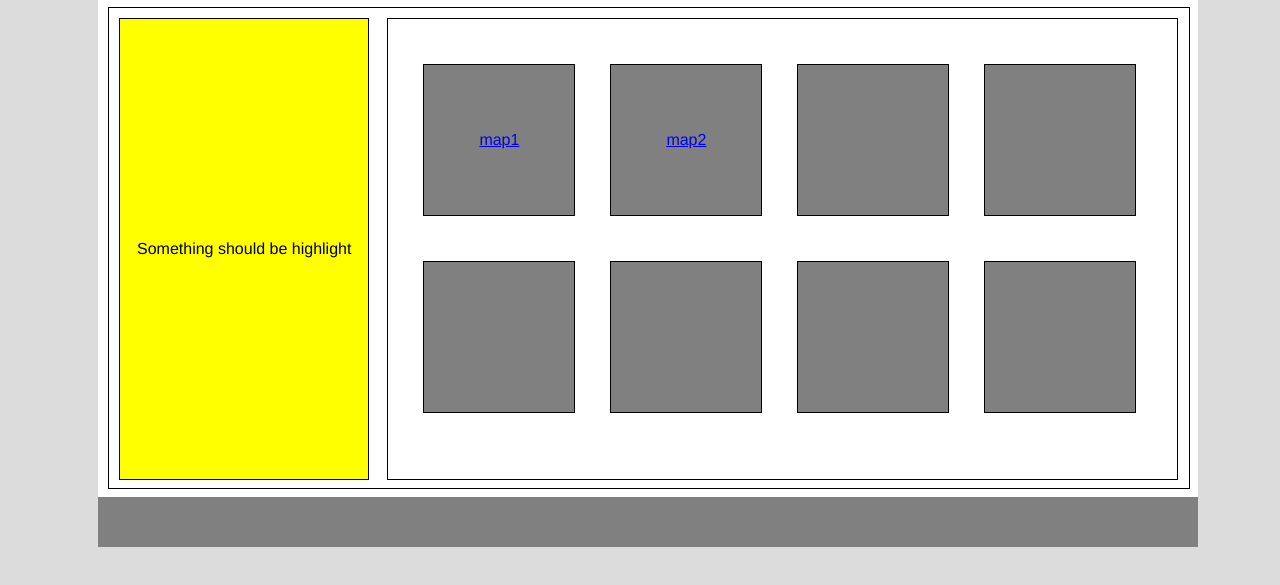
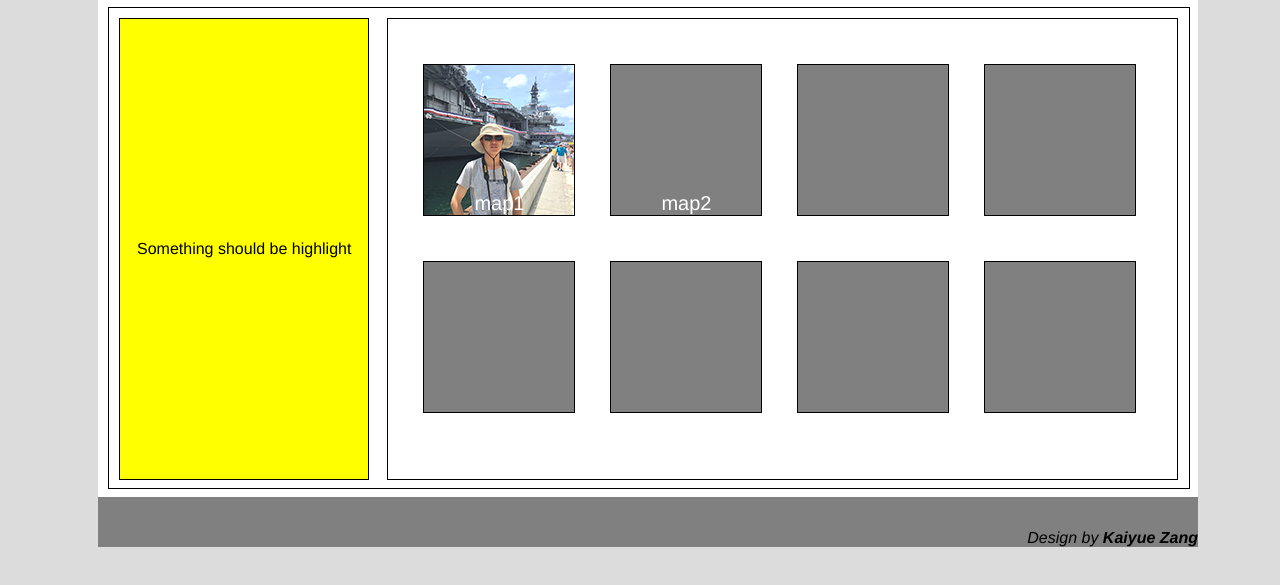
Before and after one commit to AndyZ-Salz/Geovisualization_Demo, a plain HTML site: page Homepage/index.html in a window 1280 px wide. Shown: the part 61-646 px from the top of the page. Drawn offline with Linux system fonts and the light colour scheme.

Commit message:
[AndyZ][up]Entry

```diff
--- a/Homepage/css/style.css
+++ b/Homepage/css/style.css
@@ -15,9 +15,6 @@ body {
 }
 
 
-
-
-
 /*Set label's style*/
 
 .top {
@@ -29,16 +26,17 @@ body {
     align-items: center;
 }
 
-.bottom {}
+.bottom {
+    display: flex;
+    justify-content: flex-end;
+    align-items: flex-end;
+}
 
 .label {
     background: grey;
     height: 50px;
     width: 1100px;
 }
-
-
-
 
 
 /*Set mainpart's style*/
@@ -50,9 +48,6 @@ body {
     height: 480px;
     padding: 10px;
 }
-
-
-
 
 
 /*Margin set*/
@@ -81,7 +76,6 @@ body {
 }
 
 
-
 /*Leftside setting*/
 
 #leftBody {
@@ -94,17 +88,22 @@ body {
 }
 
 
-
-
 /*Rightside setting*/
 
 #rightBody {
-/*    background: yellow;*/
+    /*    background: yellow;*/
     height: 100%;
     width: 100%;
 }
 
+.mapName{
+    color:white;
+    text-decoration:none;
+    font-size: 20px;
+}
+
 .box {
+
     background: gray;
     float: left;
     border: thin solid #000000;
@@ -112,11 +111,15 @@ body {
     width: 150px;
     display: flex;
     justify-content: center;
-    align-items: center;
+    align-items: flex-end;
     margin-top: 45px;
     margin-left: 35px;
 }
 
-#box1 {}
+#box1 {
+    background-image:url(../image/map1.png);
+    background-size:100% 100%;
+
+}
 
 #box2 {}
--- a/Homepage/index.html
+++ b/Homepage/index.html
@@ -22,8 +22,8 @@
                 <div id="right">
                     <div class="mar">
                         <div id="rightBody">
-                            <div class="box" id="box1"><a href="../map1/map1.html">map1</a></div>
-                            <div class="box" id="box2"><a href="../map2/map2.html">map2</a></div>
+                            <a class="mapName" href="../map1/map1.html"><div class="box" id="box1">map1</div></a>
+                            <a class="mapName" href="../map2/map2.html"><div class="box" id="box2">map2</div></a>
                             <div class="box" id="box3"></div>
                             <div class="box" id="box4"></div>
                             <div class="box" id="box5"></div>
@@ -35,7 +35,7 @@
                 </div>
             </div>
         </div>
-        <div class="label bottom"></div>
+        <div class="label bottom"><i>Design by <b>Kaiyue Zang</b></i></div>
     </div>
 </body>
 
```
Also changed, not shown: map1/map1.html (+1 -1 lines), map2/map2.html (+1 -1 lines), Homepage/image/map1.png (added), 1 other file.
